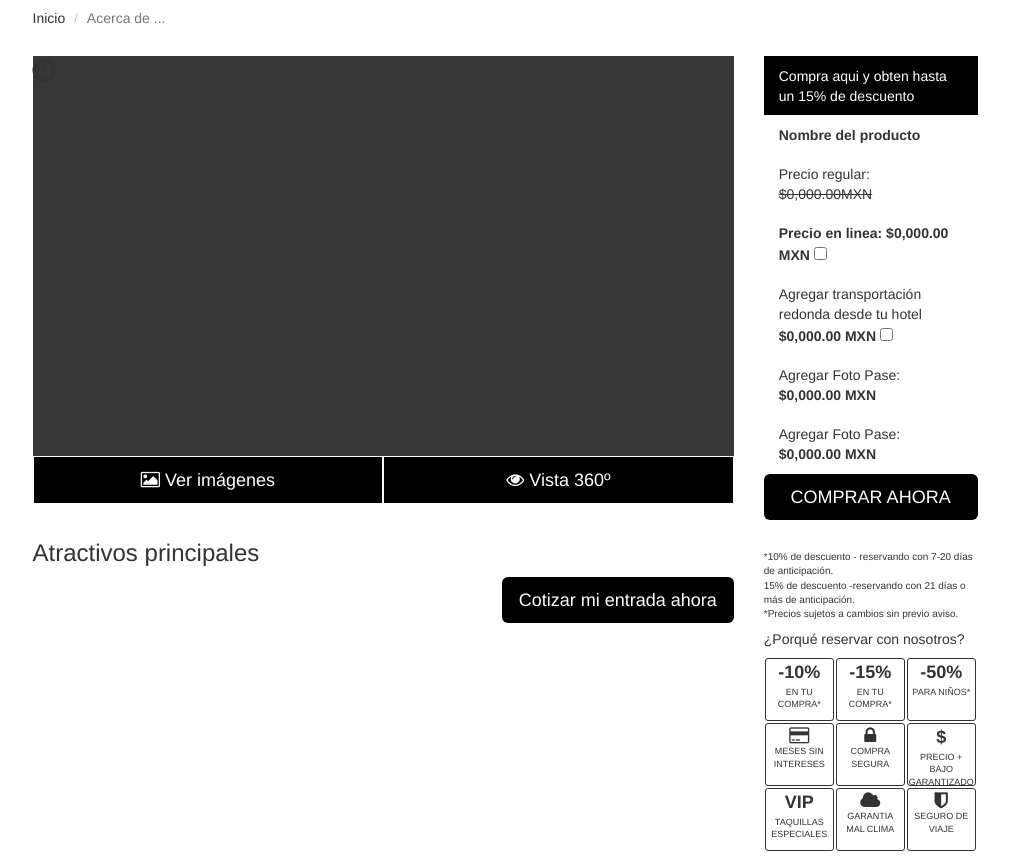
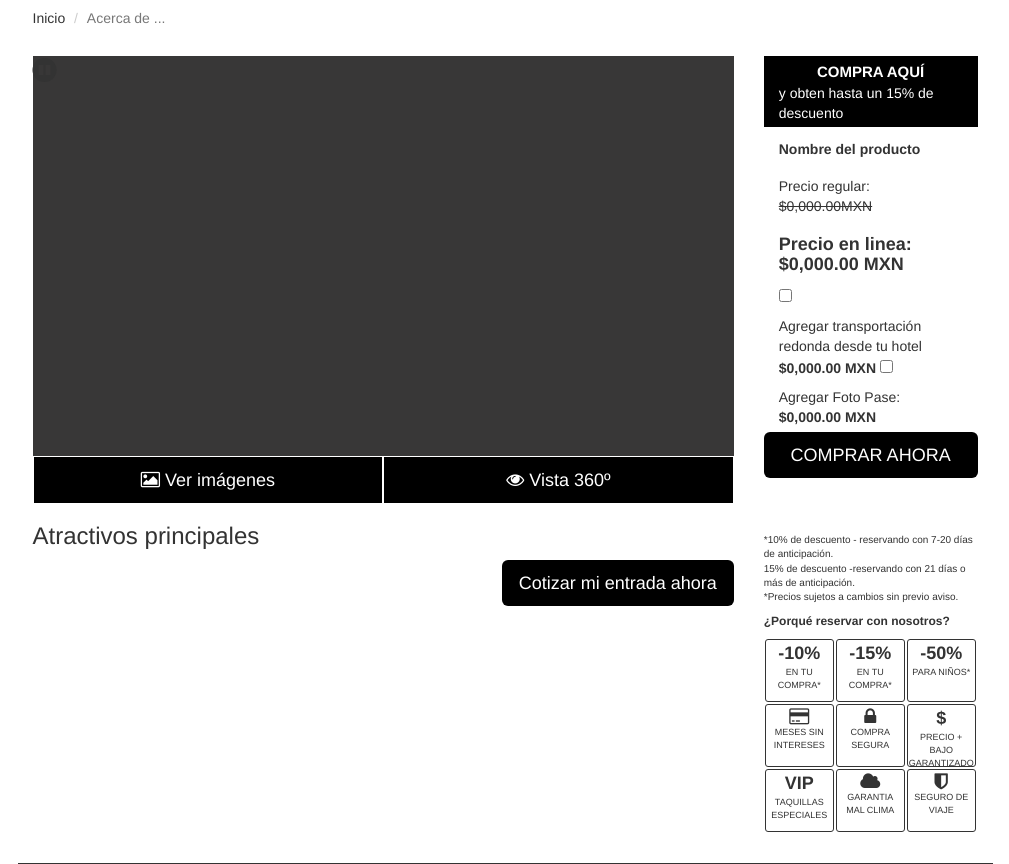
Before and after one commit to achangalvan/test-practico-xcaret, a CodeIgniter app: page /test_practico/ in a window 1280 px wide. Shown: the part 207-1071 px from the top of the page, without its empty margins (135-1144 px from the left). Run offline with CodeIgniter, Linux system fonts and the light colour scheme.

Commit message:
Revisión de detalles

```diff
--- a/application/views/body_view.php
+++ b/application/views/body_view.php
@@ -27,12 +27,11 @@
 						</div>
 						<div class="col-md-3">
 							<ul class="list-group">
-								<li class="list-group-item">Compra aqui y obten hasta un 15% de descuento</li>
-								<li class="list-group-item"><strong>Nombre del producto</strong></li>
+								<li class="list-group-item"><p  class="text-center" id="compra_aqui"><strong>COMPRA AQUÍ</strong></p> y obten hasta un 15% de descuento</li>
+								<li class="list-group-item"><h5><strong>Nombre del producto</strong></h5></li>
 								<li class="list-group-item">Precio regular: <del>$0,000.00MXN</del></li>
-								<li class="list-group-item"><strong>Precio en linea: $0,000.00 MXN</strong> <input type="checkbox"></li>
+								<li class="list-group-item"><h4><strong>Precio en linea: $0,000.00 MXN</strong></h4> <input type="checkbox"></li>
 								<li class="list-group-item">Agregar transportación redonda desde tu hotel <strong>$0,000.00 MXN </strong> <input type="checkbox"></li>
-								<li class="list-group-item">Agregar Foto Pase: <strong>$0,000.00 MXN</strong></li>
 								<li class="list-group-item">Agregar Foto Pase: <strong>$0,000.00 MXN</strong></li>
 							</ul>
 							<button class="btn btn-lg btn-block" id="comprar">COMPRAR AHORA</button>
@@ -55,7 +54,7 @@
 								<p class="psmall">*Precios sujetos a cambios sin previo aviso.</p>
 							</div>
 							<div class="row-fluid">
-								<h5>¿Porqué reservar con nosotros?</h5>
+								<h6><strong>¿Porqué reservar con nosotros?</strong></h6>
 								<div class="row-fluid">
 									<div class="tabla_reservas">
 										<div class="row-fluid"><span class="titulo_oferta">-10%</span></div>
--- a/public/css/estilos.css
+++ b/public/css/estilos.css
@@ -78,6 +78,7 @@
 }
 .list-group-item{
 	border: 0px;
+	padding: 5px 15px;
 }
 .video {
     background: #383737;
@@ -90,6 +91,10 @@
 }
 .div-btn-video > button{
 	border-radius: 0px;
+}
+p#compra_aqui {
+    margin: 0px;
+    font-size: 15px;
 }
 #reservas,#bancos,#logos .col-md-10 > .row,#otras-opciones,#atencion_clientes,#texto_final,.footer{
 	margin-top: 30px;
```
